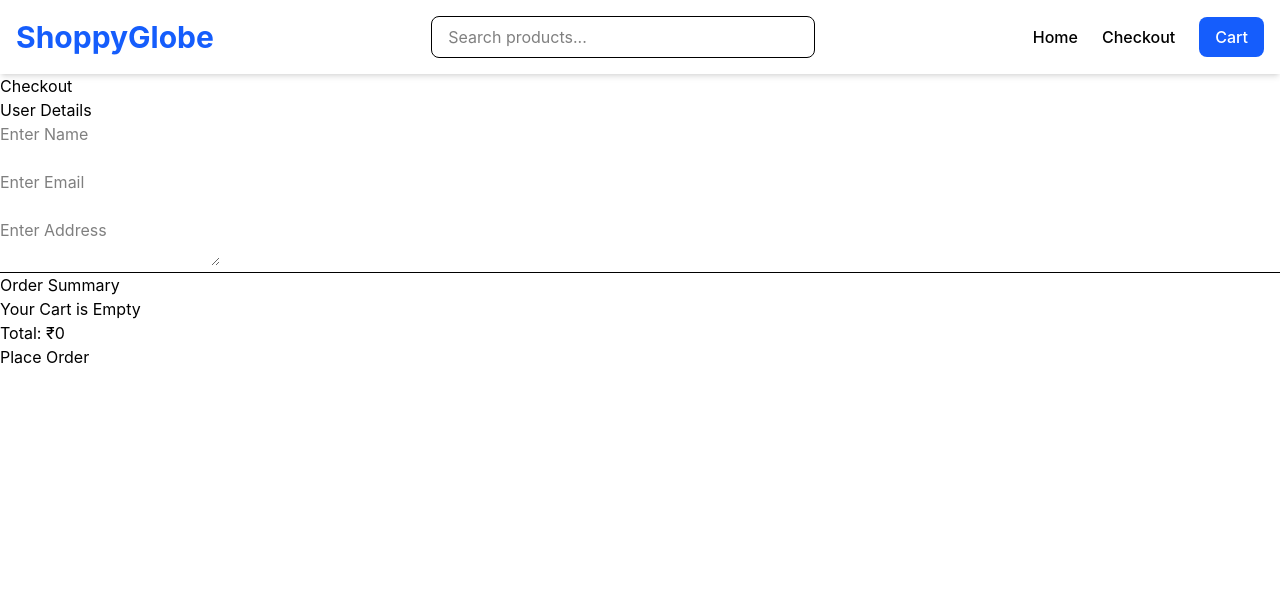
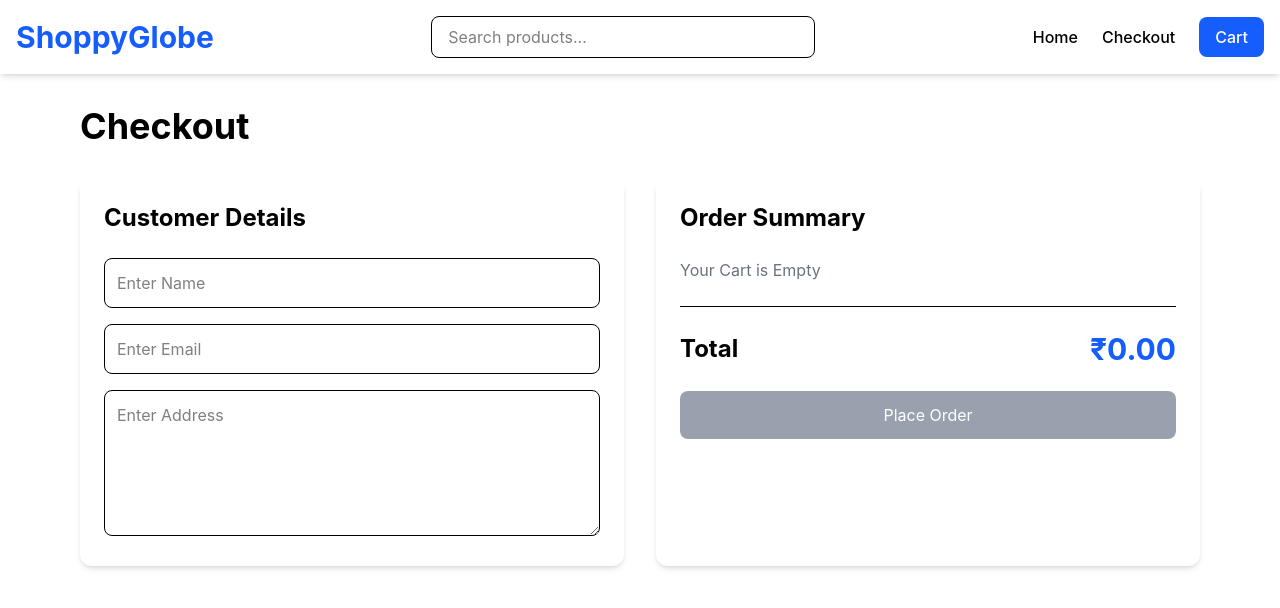
Before and after one commit to im-nilesh/ShoppyGlobe, a React (Vite) app in the folder ShoppyGlobe/: page /checkout in a window 1280 px wide. Shown: the top 608 px of the page. Built offline with nearby package versions, Linux system fonts and the light colour scheme.

Commit message:
feat: enhance Cart, Checkout, and Product components with improved layout, styling, and functionality

```diff
--- a/ShoppyGlobe/src/components/CartItem.jsx
+++ b/ShoppyGlobe/src/components/CartItem.jsx
@@ -15,7 +15,6 @@ function CartItem({ product }) {
         className="w-32 h-32 object-contain"
         loading="lazy"
       />
-
       <div className="flex-1">
         <h2 className="text-xl font-semibold text-gray-800">{product.title}</h2>
 
@@ -27,8 +26,8 @@ function CartItem({ product }) {
           Subtotal: ₹{product.price * product.quantity}
         </p>
       </div>
-
       <div className="flex items-center gap-3">
+        // Decrease quantity of selected product
         <button
           onClick={() => {
             dispatch(decrementQuantity(product.id));
@@ -37,11 +36,10 @@ function CartItem({ product }) {
         >
           -
         </button>
-
         <span className="text-lg font-semibold min-w-[30px] text-center">
           {product.quantity}
         </span>
-
+        // Increase quantity of selected product
         <button
           onClick={() => {
             dispatch(incrementQuantity(product.id));
@@ -51,7 +49,7 @@ function CartItem({ product }) {
           +
         </button>
       </div>
-
+      // Remove product from cart
       <button
         onClick={() => {
           dispatch(removeFromCart(product.id));
--- a/ShoppyGlobe/src/components/ProductCard.jsx
+++ b/ShoppyGlobe/src/components/ProductCard.jsx
@@ -3,6 +3,7 @@ import { useDispatch } from "react-redux";
 import { addToCart } from "../redux/cartSlice";
 
 function ProductCard({ product }) {
+  // Redux dispatch function for cart actions
   const dispatch = useDispatch();
 
   return (
@@ -28,6 +29,7 @@ function ProductCard({ product }) {
 
       <div className="p-4 pt-0">
         <button
+          // Add selected product to cart
           onClick={() => dispatch(addToCart(product))}
           className="w-full bg-blue-600 text-white py-2 rounded-lg font-medium hover:bg-blue-700 transition cursor-pointer"
         >
--- a/ShoppyGlobe/src/hooks/useProducts.js
+++ b/ShoppyGlobe/src/hooks/useProducts.js
@@ -4,16 +4,18 @@ function useProducts() {
   const [products, setProducts] = useState([]);
   const [loading, setLoading] = useState(true);
   const [error, setError] = useState(null);
-
+  // Custom hook for fetching product data
   useEffect(() => {
     async function fetchProducts() {
       try {
+        // Fetch products from DummyJSON API
         const response = await fetch("https://dummyjson.com/products");
 
         const data = await response.json();
-
+        // Update products state with API response
         setProducts(data.products);
       } catch (error) {
+        // Handle API errors
         setError(error.message);
       } finally {
         setLoading(false);
--- a/ShoppyGlobe/src/pages/Cart.jsx
+++ b/ShoppyGlobe/src/pages/Cart.jsx
@@ -4,9 +4,13 @@ import { clearCart } from "../redux/cartSlice";
 import CartItem from "../components/CartItem";
 
 function Cart() {
+  // Get cart items from Redux store
   const cart = useSelector((state) => state.cart);
-  console.log(cart);
+  // console.log(cart);
+
   const dispatch = useDispatch();
+
+  // Calculate total cart value
   const total = cart.reduce((acc, product) => {
     return acc + product.price * product.quantity;
   }, 0);
@@ -39,17 +43,15 @@ function Cart() {
           {/* Order Summary */}
           <div className="bg-white rounded-xl shadow-md p-6 h-fit sticky top-24">
             <h2 className="text-2xl font-bold mb-6">Order Summary</h2>
-
             <div className="flex justify-between mb-4">
               <span>Total Items</span>
               <span>{cart.length}</span>
             </div>
-
             <div className="border-t pt-4 flex justify-between text-xl font-bold">
               <span>Total</span>
               <span className="text-blue-600">₹{total.toFixed(2)}</span>
             </div>
-
+            // Clear all products from cart
             <button
               onClick={() => {
                 dispatch(clearCart());
@@ -58,7 +60,6 @@ function Cart() {
             >
               Clear Cart
             </button>
-
             <Link to="/checkout">
               <button className="w-full mt-4 bg-blue-600 text-white py-3 rounded-lg hover:bg-blue-700 transition">
                 Proceed To Checkout
--- a/ShoppyGlobe/src/pages/Checkout.jsx
+++ b/ShoppyGlobe/src/pages/Checkout.jsx
@@ -27,63 +27,82 @@ function Checkout() {
   }
 
   return (
-    <div>
-      <h1>Checkout</h1>
+    <div className="max-w-6xl mx-auto px-4 py-8">
+      <h1 className="text-4xl font-bold mb-8">Checkout</h1>
 
-      <div>
-        <h2>User Details</h2>
+      <div className="grid lg:grid-cols-2 gap-8">
+        {/* Customer Details */}
+        <div className="bg-white rounded-xl shadow-md p-6">
+          <h2 className="text-2xl font-bold mb-6">Customer Details</h2>
 
+          <div className="space-y-4">
             <input
               type="text"
               placeholder="Enter Name"
               value={name}
               onChange={(e) => setName(e.target.value)}
+              className="w-full border rounded-lg p-3 focus:outline-none focus:ring-2 focus:ring-blue-500"
             />
-
-        <br />
-        <br />
 
             <input
               type="email"
               placeholder="Enter Email"
               value={email}
               onChange={(e) => setEmail(e.target.value)}
+              className="w-full border rounded-lg p-3 focus:outline-none focus:ring-2 focus:ring-blue-500"
             />
-
-        <br />
-        <br />
 
             <textarea
               placeholder="Enter Address"
               value={address}
               onChange={(e) => setAddress(e.target.value)}
+              rows="5"
+              className="w-full border rounded-lg p-3 focus:outline-none focus:ring-2 focus:ring-blue-500"
             />
           </div>
+        </div>
 
-      <hr />
-
-      <div>
-        <h2>Order Summary</h2>
+        {/* Order Summary */}
+        <div className="bg-white rounded-xl shadow-md p-6">
+          <h2 className="text-2xl font-bold mb-6">Order Summary</h2>
 
           {cart.length === 0 ? (
-          <h3>Your Cart is Empty</h3>
+            <h3 className="text-gray-500">Your Cart is Empty</h3>
           ) : (
-          cart.map((product) => (
-            <div key={product.id}>
-              <h4>{product.title}</h4>
-              <p>Price: ₹{product.price}</p>
-              <p>Quantity: {product.quantity}</p>
-              <p>Subtotal: ₹{product.price * product.quantity}</p>
+            <div className="space-y-4">
+              {cart.map((product) => (
+                <div key={product.id} className="border-b pb-4">
+                  <h4 className="font-semibold">{product.title}</h4>
+
+                  <p className="text-gray-600">Price: ₹{product.price}</p>
+
+                  <p className="text-gray-600">Quantity: {product.quantity}</p>
+
+                  <p className="font-medium">
+                    Subtotal: ₹{product.price * product.quantity}
+                  </p>
                 </div>
-          ))
+              ))}
+            </div>
           )}
 
-        <h2>Total: ₹{total}</h2>
+          <div className="border-t mt-6 pt-6 flex justify-between items-center">
+            <h2 className="text-2xl font-bold">Total</h2>
+
+            <h2 className="text-3xl font-bold text-blue-600">
+              ₹{total.toFixed(2)}
+            </h2>
           </div>
 
-      <button onClick={handleOrder} disabled={cart.length === 0}>
+          <button
+            onClick={handleOrder}
+            disabled={cart.length === 0}
+            className="w-full mt-6 bg-blue-600 text-white py-3 rounded-lg hover:bg-blue-700 transition disabled:bg-gray-400"
+          >
             Place Order
           </button>
+        </div>
+      </div>
     </div>
   );
 }
--- a/ShoppyGlobe/src/pages/ProductDetail.jsx
+++ b/ShoppyGlobe/src/pages/ProductDetail.jsx
@@ -5,11 +5,14 @@ function ProductDetail() {
   const [product, setProduct] = useState(null);
   const [loading, setLoading] = useState(true);
   const [error, setError] = useState(null);
+  // Extract product ID from URL parameters
   const { id } = useParams();
 
+  // Fetch individual product details whenever ID changes
   useEffect(() => {
     async function fetchProductDetails() {
       try {
+        // Call DummyJSON API to get product details
         const reponse = await fetch(`https://dummyjson.com/products/${id}`);
         const data = await reponse.json();
         setProduct(data);
--- a/ShoppyGlobe/src/redux/searchSlice.js
+++ b/ShoppyGlobe/src/redux/searchSlice.js
@@ -1,5 +1,5 @@
 import { createSlice } from "@reduxjs/toolkit";
-
+// Update search term in Redux store
 const searchSlice = createSlice({
   name: "search",
   initialState: "",
--- a/ShoppyGlobe/src/redux/store.js
+++ b/ShoppyGlobe/src/redux/store.js
@@ -1,7 +1,7 @@
 import { configureStore } from "@reduxjs/toolkit";
 import cartReducer from "./cartSlice";
 import searchReducer from "./searchSlice";
-
+// Configure Redux store with cart and search reducers
 export const store = configureStore({
   reducer: {
     cart: cartReducer,
```
Also changed, not shown: ShoppyGlobe/src/pages/Home.jsx (+10 -0 lines), ShoppyGlobe/src/redux/cartSlice.js (+6 -4 lines). Lines whose indentation alone changed are shown as unchanged.
